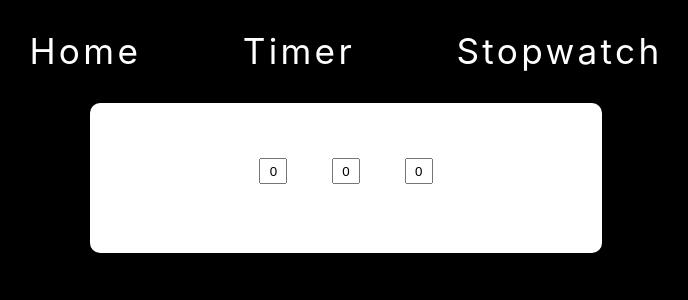
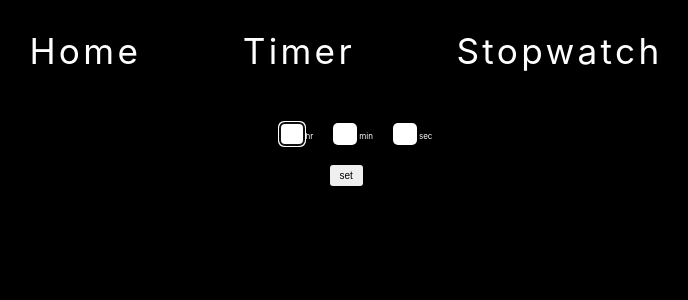
Before and after one commit to Muralivvrsn/digital-clock, a React (Create React App) app: page /timer in a window 1280 px wide. Shown: the top 300 px of the page, without its empty margins (294-982 px from the left). Built offline with nearby package versions, Linux system fonts and the light colour scheme.

Commit message:
Input and Home added to Timer successfully

```diff
--- a/src/App.css
+++ b/src/App.css
@@ -208,22 +208,18 @@ a:hover{
   }
 }
 .classInput{
-  width: 40%;
   height: 150px;
-  color: white;
+  color: rgb(255, 255, 255);
+  font-size: 8px;
   padding: auto;
   margin: auto;
-  top:150px;
-  left: 30%;
-  background-color: rgb(255, 255, 255);
+  background-color: rgb(0, 0, 0);
   border-radius: 10px;
 }
 .input{
   width: fit-content;
   height: fit-content;
-  padding: 20px;
-  margin: 15px auto auto auto;
-  backdrop-filter: blur(100px);
+  margin: auto;
 }
 input::-webkit-outer-spin-button,
 input::-webkit-inner-spin-button {
@@ -231,8 +227,40 @@ input::-webkit-inner-spin-button {
   margin: 0;
 }
 .input > input{
+  border-radius: 5px;
+  border: none;
   width: 20px;
   height: 20px;
   text-align: center;
-  margin: 20px;
+  margin: 20px 2px 20px 20px;
 }
+#input-btn{
+  border-radius: 3px;
+  font-size: 10px;
+  padding: 5px 10px;
+  width: fit-content;
+  height: fit-content;
+  margin-left: 70px;
+  border: none;
+}
+#input-btn:focus{
+  border: none;
+}
+#input-btn:hover{
+  scale: 1.1;
+  background-color: black;
+  color: white;
+  transition: all 0.3s ease-in-out;
+}
+.display{
+  display: flex;
+}
+.noDisplay{
+  display: none;
+}
+.inputNoDisplay{
+  display: none;
+}
+.inputDisplay{
+  display: block;
+}
--- a/src/components/Clock.js
+++ b/src/components/Clock.js
@@ -1,24 +1,10 @@
 import React from 'react'
 import { useState } from 'react';
+import {getCurrentTime} from './Function';
 import Home from './Home'
 const Clock = () => {
-    let ctime = new Date().toLocaleTimeString("en-Us", {
-        hour: "2-digit",
-        minute: "2-digit",
-        second: "2-digit",
-        hour12: true,
-      });
-      const [time, fn] = useState(ctime);
-      const update = () => {
-        ctime = new Date().toLocaleTimeString("en-Us", {
-          hour: "2-digit",
-          minute: "2-digit",
-          second: "2-digit",
-          hour12: true,
-        });
-        fn(ctime);
-      };
-      setInterval(update, 1000);
+      const [time, fn] = useState(getCurrentTime);
+      setInterval(()=>{fn(getCurrentTime())}, 1000);
   return (
        <Home clockTime={time} displayColor = {'White'}/>
   )
--- a/src/components/Function.js
+++ b/src/components/Function.js
@@ -15,6 +15,9 @@ export function fourBits(number) {
     return states;
 
 }
+/* Four bits functions returns which bar is to activate and which is not*/
+
+
 export function reducer(state,action){
     switch(action.type){
         case "hour": return {...state, hour:`${(action.event.target.value<10?'0' + action.event.target.value:action.event.target.value)}`};
@@ -76,7 +79,15 @@ export function reduceTime(time){
     }
     return time;
 }
-
+export function getTime(hr,min,sec){
+    let time="";
+    time+=(hr<10?`0${hr}`:toString(hr));
+    time+=':';
+    time+=(min<10?`0${min}`:toString(min));
+    time+=':';
+    time+=(sec<10?`0${sec}`:toString(sec));
+    return time;
+}
 export function setTime(time){
     let second = parseInt(time[6]+time[7]);
     let minute = parseInt(time[3]+time[4]);
@@ -154,3 +165,13 @@ export function setTime(time){
     }
     return time;
 }
+
+export function getCurrentTime(){
+    let currentTime = new Date().toLocaleTimeString("en-Us", {
+        hour: "2-digit",
+        minute: "2-digit",
+        second: "2-digit",
+        hour12: true,
+      });
+    return currentTime;
+}
--- a/src/components/Input.js
+++ b/src/components/Input.js
@@ -1,15 +1,38 @@
-import React from 'react'
+import { func } from 'prop-types';
+import React, { useEffect, useState, useRef } from 'react'
 
-const Input = () => {
+const Input = (props) => {
+  const [takeInput, changeScreen] = useState(false);
+  const [hr, setHour] = useState(0);
+  const [min, setMinute] = useState(0);
+  const [sec, setSecond] = useState(0);
+  useEffect(()=>{
+    setTimeout(() => {
+      changeScreen(true)
+    }, 1000);
+  },[]);
+  const useref1 = useRef(null);
+  const useref2 = useRef(null);
+  function changeFocus1(e){
+    if(e.keyCode === 13)
+    useref2.current.focus();
+  }
+  function changeFocus(e){
+    if(e.keyCode===13)
+    useref1.current.focus();
+  }
+  const update = ()=>props.func([hr,min,sec,true]);
   return (
-    <div className="classInput">
+    <div className={(takeInput?"getAnimate":" ")+" classInput " + (props.display?' inputNoDisplay':' inputDisplay')}>
         <div className='input'>
-            <input type="number" value={0} min='0' max={24}/>
-            :
-            <input type="number" value={0} min={0} max={59}/>
-            :
-            <input type="number" value={0} min={0} max={59}/>
+            <input type="number" min='0' max={24} onChange={(e)=>setHour(e.target.value)} autoFocus onKeyDown={(e)=>changeFocus(e)}/>
+            hr
+            <input type="number" min={0} max={59}   onChange={(e)=>setMinute(e.target.value)} ref={useref1} onKeyDown={(e)=>changeFocus1(e)}/>
+            min
+            <input type="number" min={0} max={59}  onChange={(e)=>setSecond(e.target.value)} ref={useref2}/>
+            sec
         </div>
+        <button id='input-btn' onClick={update}>set</button>
     </div>
   )
 }
--- a/src/components/Timer.js
+++ b/src/components/Timer.js
@@ -1,34 +1,28 @@
+import { isImportDefaultSpecifier } from '@babel/types'
 import React, {  useEffect, useReducer, useState } from 'react'
-import { reducer, reduceTime } from './Function'
+import { reducer, reduceTime, getTime } from './Function'
 import Home from './Home'
 import Input from './Input'
 const Timer = () => {
   const [time, ff] = useState('00:00:00');
-  const [count, changeCount]= useState(0);
-  const [color, changeColor] = useState('White')
-  const [state, dispatch] = useReducer(reducer, {hour:"00",minute:"00",second:"00",isTrue:false});
-  const update=()=>{
-    if(count===0)
-    ff(state.hour+':'+state.minute+':'+state.second);
-    else
-    ff(reduceTime(time));
-    changeEffect();
-    changeCount(count+1);
-  }
-  const changeEffect = ()=>{
-    if(parseInt(time[0]+time[1]) === 0 && parseInt(time[3]+time[4]) <=30 && parseInt(time[6]+time[7]))
-    changeColor('Red');
-  }
+  const [isDisplay, showDisplay] = useState(false);
   useEffect(()=>{
-    changeEffect();
-    if(state.isTrue)
+    if(isDisplay)
     setTimeout(()=>{ff(reduceTime(time))},1000);
   },[time]);
   console.log(time)
+  function putData(data){
+    ff(getTime(data[0],data[1],data[2]));
+    showDisplay(data[3]);
+    console.log(data)
+    console.log(time)
+  }
   return (
     <div className='timer'>
-      <Input />
-
+      <Input func={putData} display={isDisplay}/>
+      <div className={isDisplay?'display':'noDisplay'}>
+      <Home clockTime = {time} displayColor = {'White'}/>
+      </div>
     </div>
   )
 }
```
